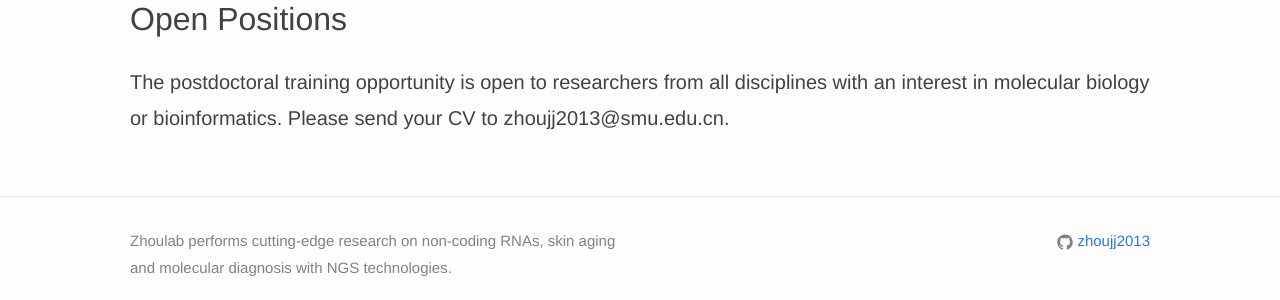
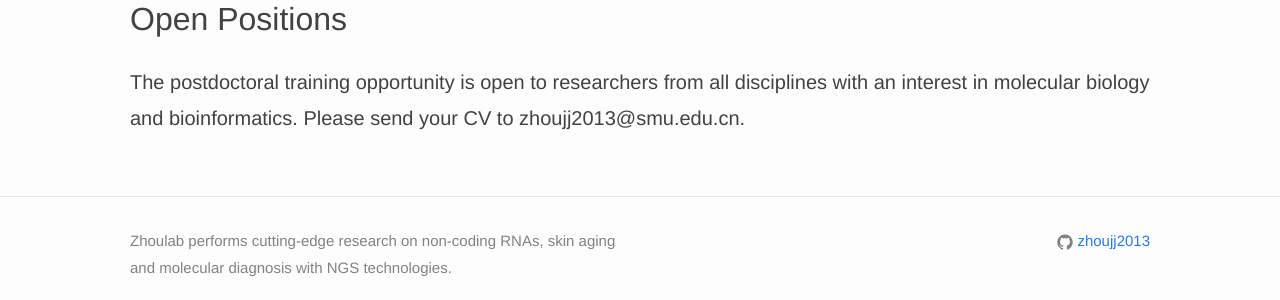
Before and after one commit to zhoujj2013/zhournalab, a Jekyll site: the page built from _pages/contact/index.md, in a window 1280 px wide. Shown: the part 421-721 px from the top of the page. Built offline with Jekyll 4.4.1, drawn with Linux system fonts in a browser that asks for light colours; nearby versions of some CDN libraries.

Commit message:
Update index.md

```diff
--- a/_pages/contact/index.md
+++ b/_pages/contact/index.md
@@ -13,4 +13,4 @@ rank: 7
 
 ## Open Positions
 
-#### The postdoctoral training opportunity is open to researchers from all disciplines with an interest in molecular biology or bioinformatics. Please send your CV to zhoujj2013@smu.edu.cn.
+#### The postdoctoral training opportunity is open to researchers from all disciplines with an interest in molecular biology and bioinformatics. Please send your CV to zhoujj2013@smu.edu.cn.
```
